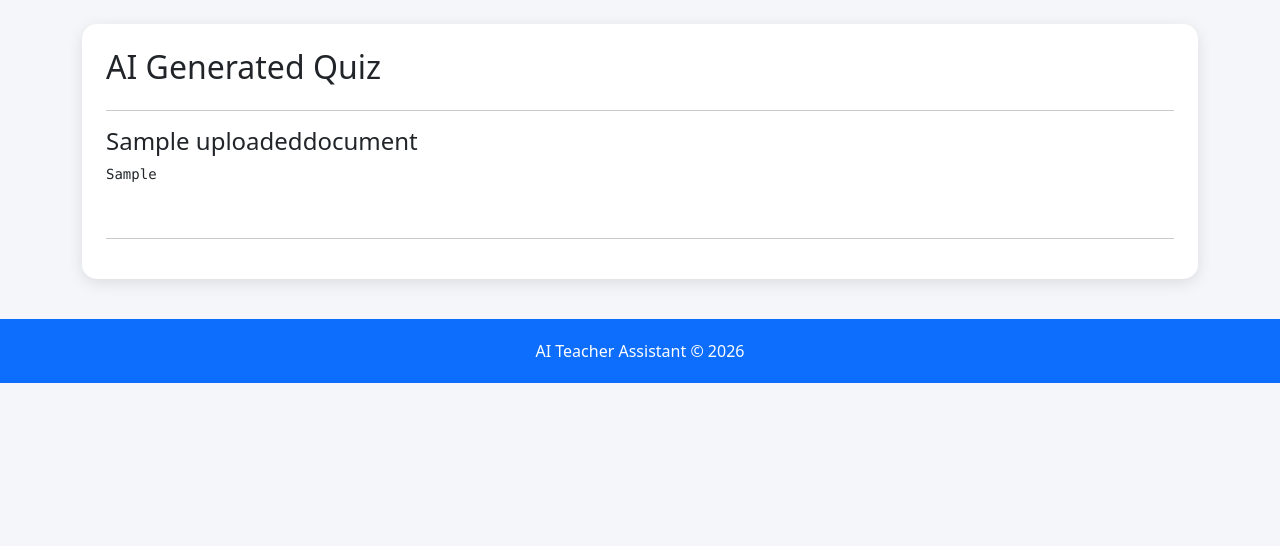
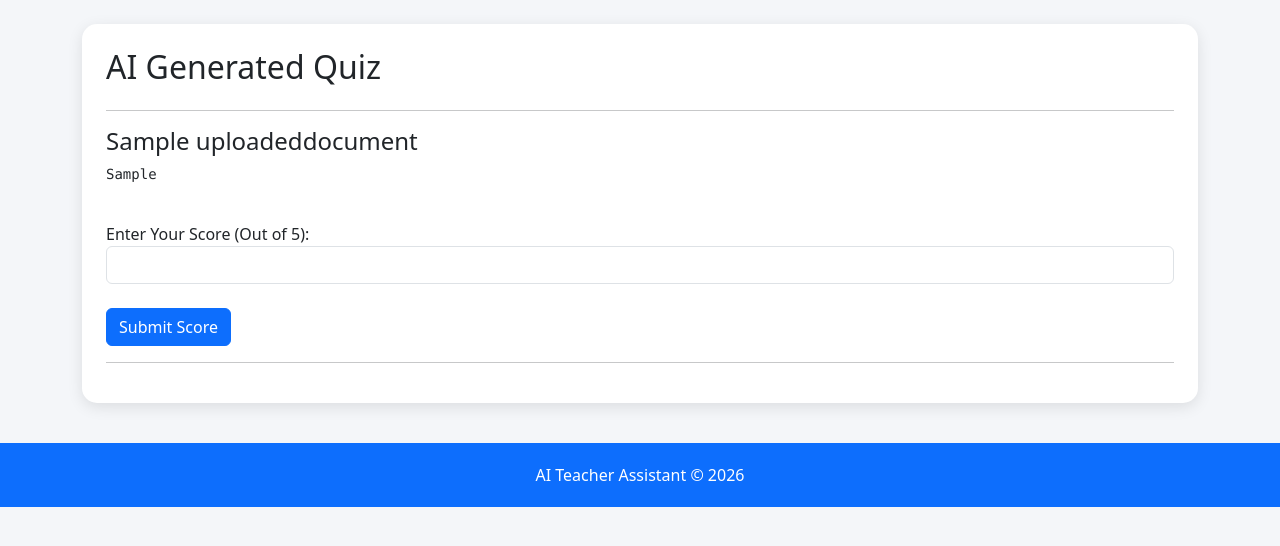
Before and after one commit to prathyusha031/AI-Driven-Teacher-Assistant, a Django app: page /quiz/ in a window 1280 px wide. Shown: the part 56-602 px from the top of the page. Run offline with Django 5.2, Linux system fonts and the light colour scheme; tables that the repository leaves empty hold one stand-in row (values such as "Sample post").

Commit message:
Added quiz score display feature

```diff
--- a/assistant/views.py
+++ b/assistant/views.py
@@ -109,13 +109,19 @@ def upload_document(request):
 
 def quiz_page(request):
 
+    score = None
+
+    if request.method == "POST":
+        score = request.POST.get("score")
+
     documents = UploadedDocument.objects.all().order_by('-uploaded_at')
 
     return render(
         request,
         'quiz.html',
         {
-            'documents': documents
+            'documents': documents,
+            'score': score
         }
     )
 
--- a/templates/quiz.html
+++ b/templates/quiz.html
@@ -18,6 +18,42 @@
 {{ doc.quiz }}
             </pre>
 
+            <form method="POST">
+
+                {% csrf_token %}
+
+                <label>Enter Your Score (Out of 5):</label>
+
+                <input
+                    type="number"
+                    name="score"
+                    min="0"
+                    max="5"
+                    class="form-control"
+                    required
+                >
+
+                <br>
+
+                <button
+                    type="submit"
+                    class="btn btn-primary"
+                >
+                    Submit Score
+                </button>
+
+            </form>
+
+            {% if score %}
+
+            <div class="alert alert-success mt-3">
+
+                <h4>Your Score: {{ score }}/5</h4>
+
+            </div>
+
+            {% endif %}
+
             <hr>
 
         {% endif %}
```
